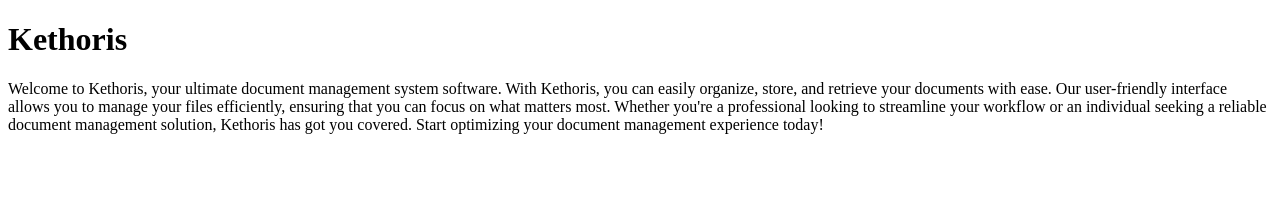
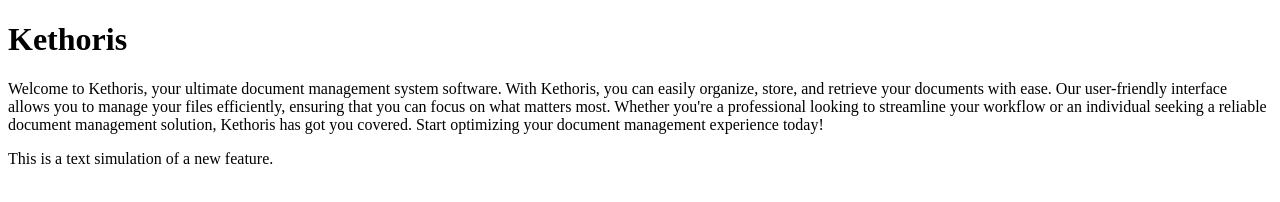
Before and after one commit to aronn-web/test-project, a plain HTML site: page index.html in a window 1280 px wide. Drawn offline with Linux system fonts and the light colour scheme.

Commit message:
feat: simulate new feature

```diff
--- a/index.html
+++ b/index.html
@@ -11,5 +11,8 @@
     </h1>
     <p>Welcome to Kethoris, your ultimate document management system software. With Kethoris, you can easily organize, store, and retrieve your documents with ease. Our user-friendly interface allows you to manage your files efficiently, ensuring that you can focus on what matters most. Whether you're a professional looking to streamline your workflow or an individual seeking a reliable document management solution, Kethoris has got you covered. Start optimizing your document management experience today!
     </p>
+    <div>
+    This is a text simulation of a new feature.
+    </div>
 </body>
 </html>
```
